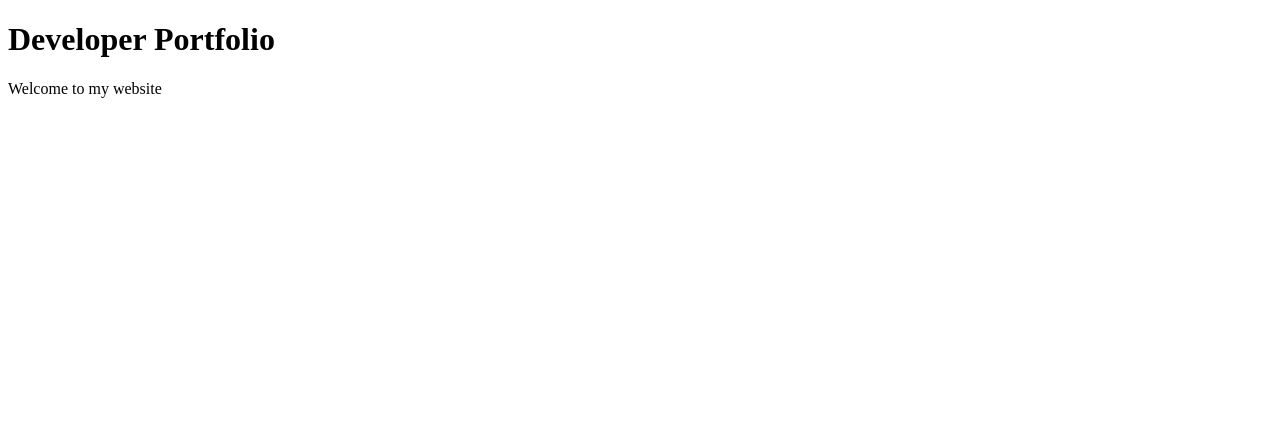
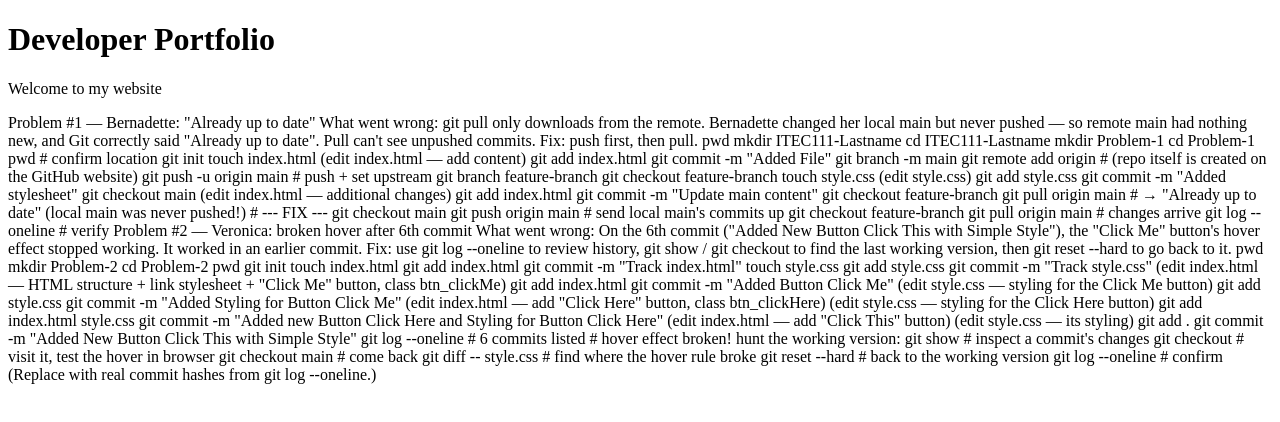
Before and after one commit to iamjmsgit/portfolio-website, a plain HTML site: page index.html in a window 1280 px wide. Drawn offline with Linux system fonts and the light colour scheme.

Commit message:
Update index.html

```diff
--- a/index.html
+++ b/index.html
@@ -10,3 +10,91 @@
     <p>Welcome to my website</p>
 </body>
 </html>
+
+
+Problem #1 — Bernadette: "Already up to date"
+What went wrong: git pull only downloads from the remote. Bernadette
+changed her local main but never pushed — so remote main had nothing new, and
+Git correctly said "Already up to date". Pull can't see unpushed commits.
+Fix: push first, then pull.
+pwd
+mkdir ITEC111-Lastname
+cd ITEC111-Lastname
+mkdir Problem-1
+cd Problem-1
+pwd # confirm location
+git init
+touch index.html
+(edit index.html — add content)
+git add index.html
+git commit -m "Added File"
+git branch -m main
+git remote add origin <paste-github-url> # (repo itself is created on
+the GitHub website)
+git push -u origin main # push + set upstream
+git branch feature-branch
+git checkout feature-branch
+touch style.css
+(edit style.css)
+git add style.css
+git commit -m "Added stylesheet"
+git checkout main
+(edit index.html — additional changes)
+git add index.html
+git commit -m "Update main content"
+git checkout feature-branch
+git pull origin main # → "Already up to date" (local main
+was never pushed!)
+# --- FIX ---
+git checkout main
+git push origin main # send local main's commits up
+git checkout feature-branch
+git pull origin main # changes arrive
+git log --oneline # verify
+
+
+Problem #2 — Veronica: broken hover after 6th commit
+What went wrong: On the 6th commit ("Added New Button Click This with Simple
+Style"), the "Click Me" button's hover effect stopped working. It worked in an earlier
+commit.
+Fix: use git log --oneline to review history, git show / git checkout <hash> to
+find the last working version, then git reset --hard <working-hash> to go back
+to it.
+pwd
+mkdir Problem-2
+cd Problem-2
+pwd
+git init
+touch index.html
+git add index.html
+git commit -m "Track index.html"
+touch style.css
+git add style.css
+git commit -m "Track style.css"
+(edit index.html — HTML structure + link stylesheet + "Click Me"
+button, class btn_clickMe)
+git add index.html
+git commit -m "Added Button Click Me"
+(edit style.css — styling for the Click Me button)
+git add style.css
+git commit -m "Added Styling for Button Click Me"
+(edit index.html — add "Click Here" button, class btn_clickHere)
+(edit style.css — styling for the Click Here button)
+git add index.html style.css
+git commit -m "Added new Button Click Here and Styling for Button Click
+Here"
+(edit index.html — add "Click This" button)
+(edit style.css — its styling)
+git add .
+git commit -m "Added New Button Click This with Simple Style"
+git log --oneline # 6 commits listed
+# hover effect broken! hunt the working version:
+git show <hash> # inspect a commit's changes
+git checkout <hash> # visit it, test the hover in
+browser
+git checkout main # come back
+git diff <old-hash> <new-hash> -- style.css # find where the hover
+rule broke
+git reset --hard <working-hash> # back to the working version
+git log --oneline # confirm
+(Replace <hash> with real commit hashes from git log --oneline.)
```
